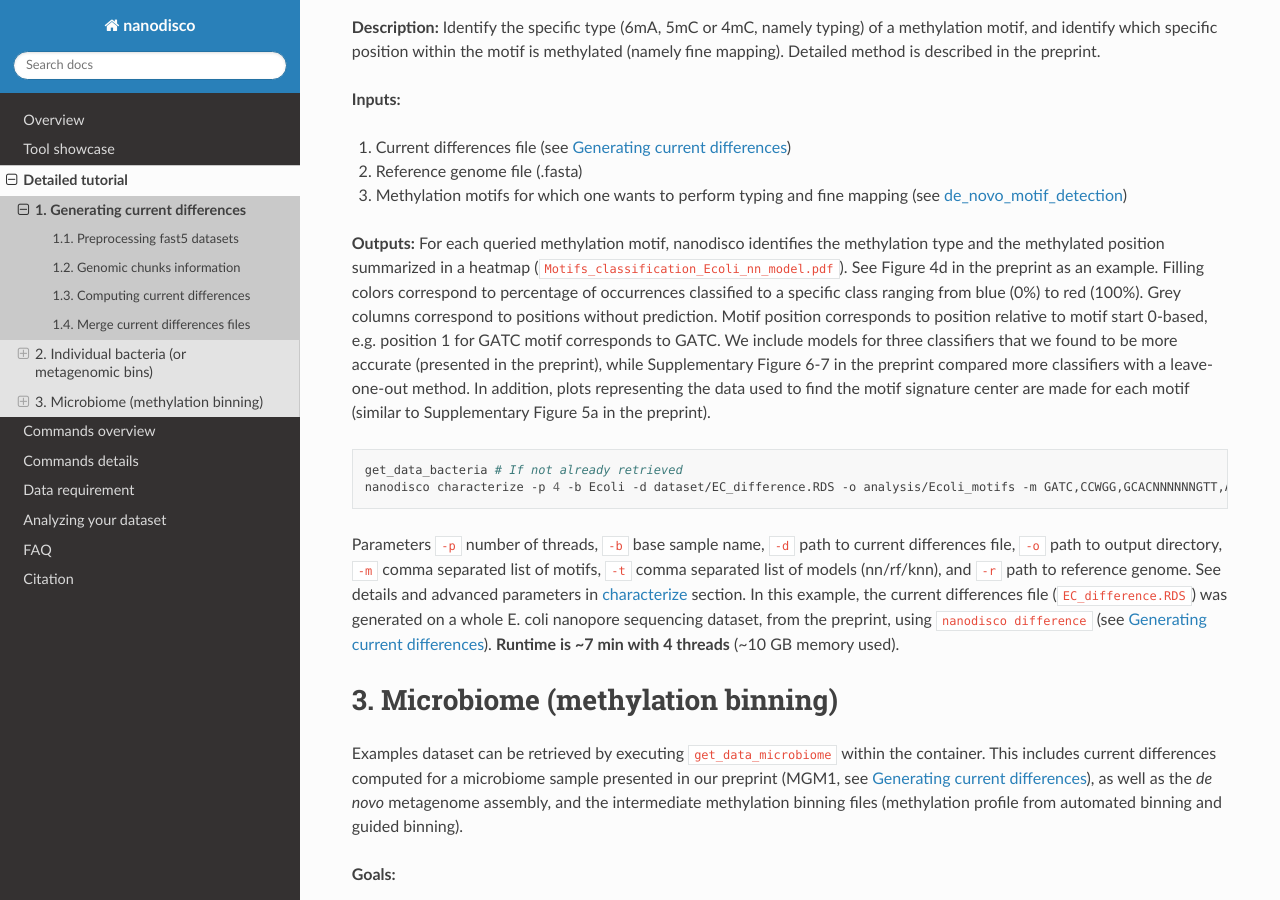
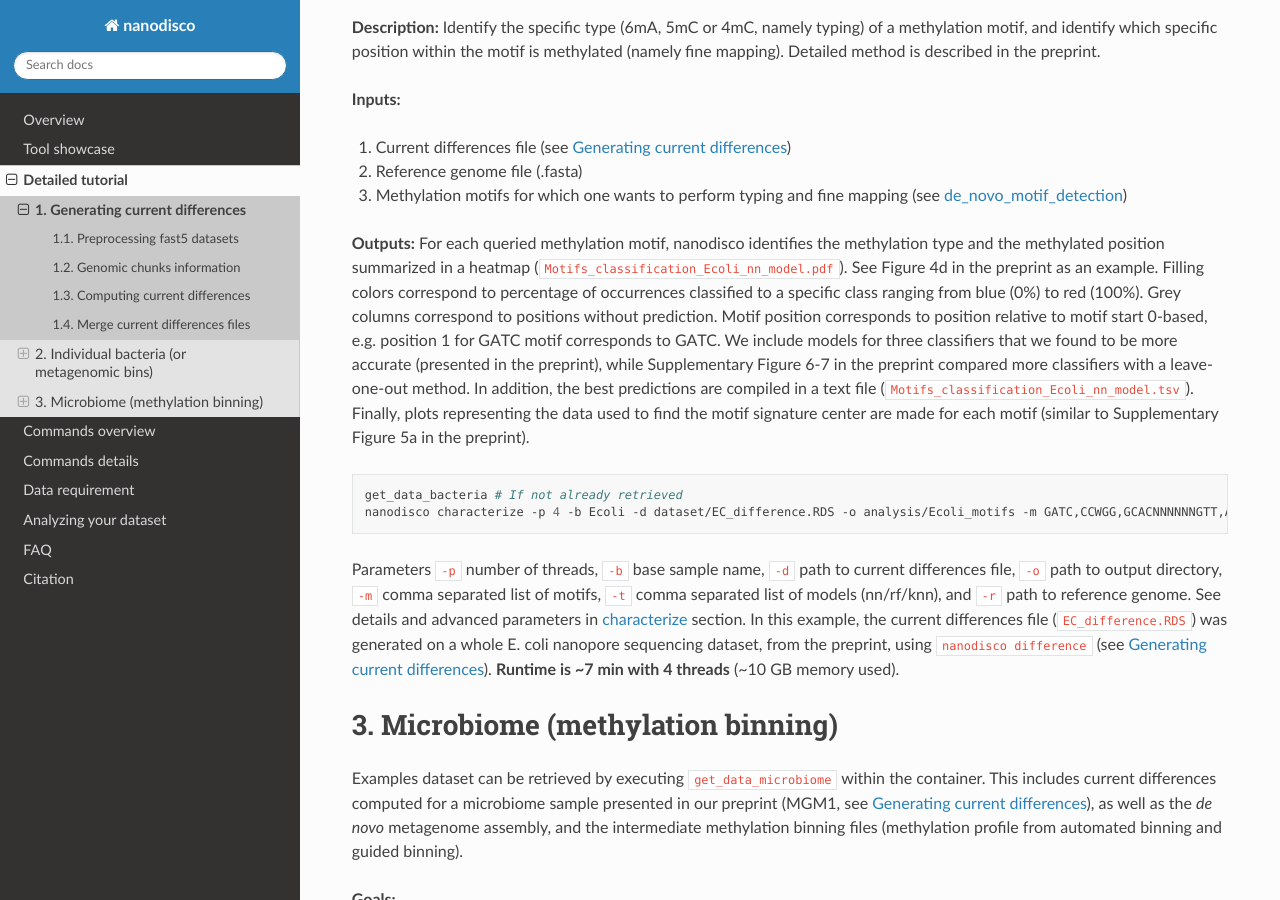
Before and after one commit to fanglab/nanodisco, a Sphinx documentation site: the page built from docs/detailed_tutorial_content.rst, in a window 1280 px wide and 900 px high, scrolled down 3699 px. Built offline with Sphinx 7.4.7 and the Read the Docs theme 2.0.0, drawn with Linux system fonts in a browser that asks for light colours; some of the changed text lies outside the part shown.

Commit message:
Update detailed_tutorial_content.rst
Adding --split_fasta in plot_binning.
Adding best predictions summary in characterize.

```diff
--- a/docs/detailed_tutorial_content.rst
+++ b/docs/detailed_tutorial_content.rst
@@ -162,7 +162,7 @@
 #. Reference genome file (.fasta)
 #. Methylation motifs for which one wants to perform typing and fine mapping (see `de_novo_motif_detection`_)
 
-**Outputs:** For each queried methylation motif, nanodisco identifies the methylation type and the methylated position summarized in a heatmap (``Motifs_classification_Ecoli_nn_model.pdf``). See Figure 4d in the preprint as an example. Filling colors correspond to percentage of occurrences classified to a specific class ranging from blue (0%) to red (100%). Grey columns correspond to positions without prediction. Motif position corresponds to position relative to motif start 0-based, e.g. position 1 for GATC motif corresponds to GATC. We include models for three classifiers that we found to be more accurate (presented in the preprint), while Supplementary Figure 6-7 in the preprint compared more classifiers with a leave-one-out method. In addition, plots representing the data used to find the motif signature center are made for each motif (similar to Supplementary Figure 5a in the preprint).
+**Outputs:** For each queried methylation motif, nanodisco identifies the methylation type and the methylated position summarized in a heatmap (``Motifs_classification_Ecoli_nn_model.pdf``). See Figure 4d in the preprint as an example. Filling colors correspond to percentage of occurrences classified to a specific class ranging from blue (0%) to red (100%). Grey columns correspond to positions without prediction. Motif position corresponds to position relative to motif start 0-based, e.g. position 1 for GATC motif corresponds to GATC. We include models for three classifiers that we found to be more accurate (presented in the preprint), while Supplementary Figure 6-7 in the preprint compared more classifiers with a leave-one-out method. In addition, the best predictions are compiled in a text file (``Motifs_classification_Ecoli_nn_model.tsv``). Finally, plots representing the data used to find the motif signature center are made for each motif (similar to Supplementary Figure 5a in the preprint).
 
 .. code-block:: sh
 
```
Also changed, not shown: other parts of docs/detailed_tutorial_content.rst (+1 -1 lines).
